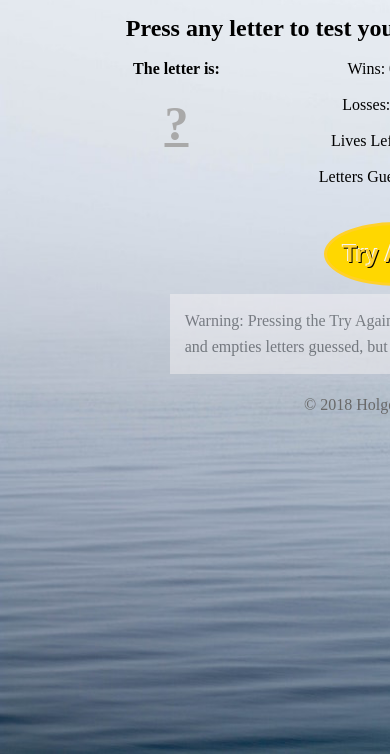
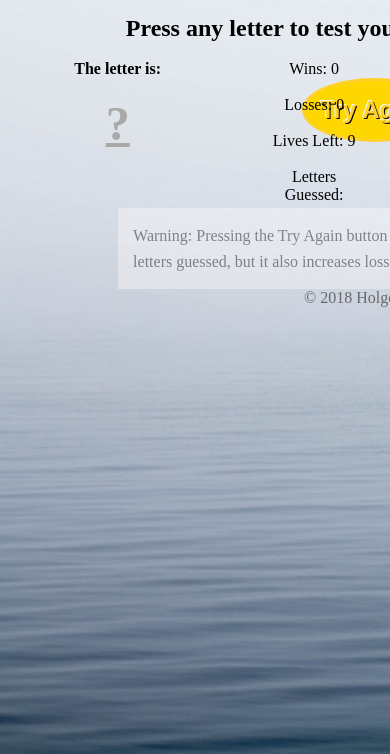
Before and after one commit to Holgermueller/PsychicGame, a website: page index.html in a window 390 px wide. Shown: the part 90-844 px from the top of the page. Drawn offline with Linux system fonts and the light colour scheme.

Commit message:
finished with media queries

```diff
--- a/assets/styles/styles.less
+++ b/assets/styles/styles.less
@@ -84,10 +84,26 @@ html, body {
     .letter-container {
         margin-left: 17%;
         float: left;
+        position: absolute;
     }
 
     .score-board {
-        margin-left: 37%;
+        margin-left: 66%;
+        position: absolute;
+    }
+
+    .button {
+        margin-left: 40%;
+    }
+
+    .warning {
+        margin-top: 9%;
+        margin-left: 15%;
+        width: 68%;
+    }
+
+    .footer {
+        margin-top: 0;
     }
 }
 
```
Also changed, not shown: assets/styles/styles.css.
